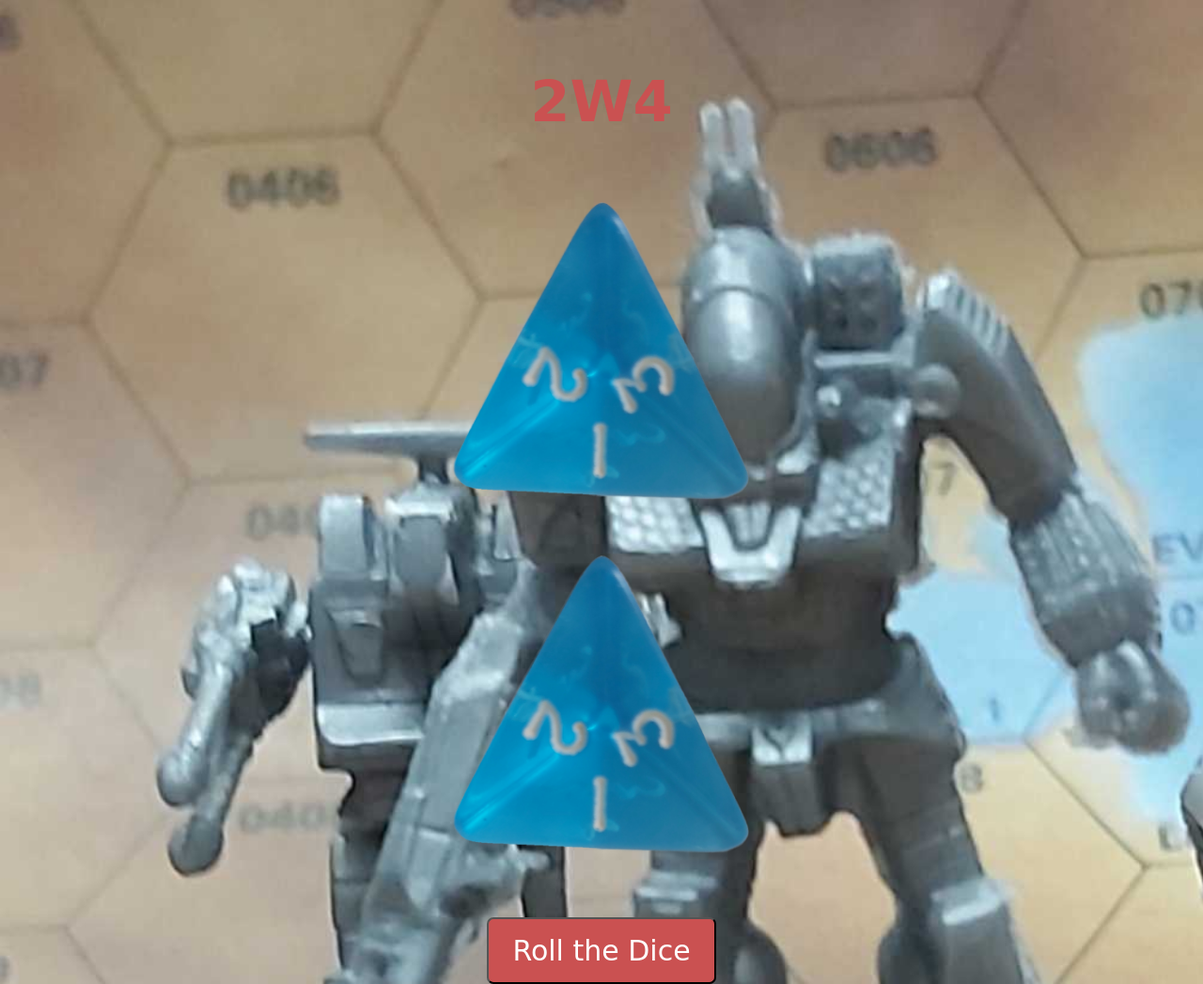
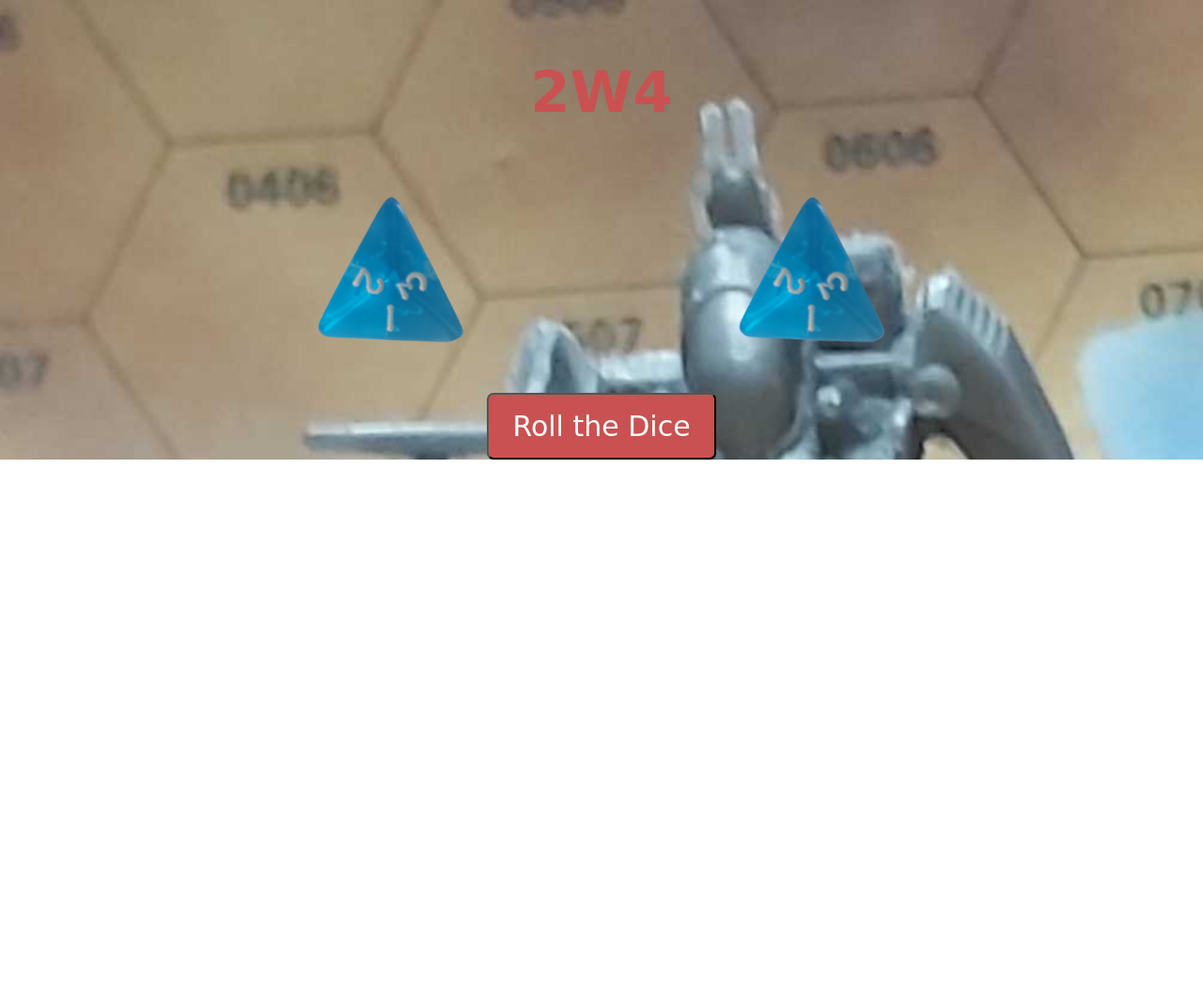
Before and after one commit to UweK17/RandomDice, a website: page index.html in a window 1280 px wide. Shown: the part 674-1721 px from the top of the page at 94% size. After the commit the page ends 1163 px from the top, so only its background shows below. Drawn offline with Linux system fonts and the light colour scheme.

Commit message:
2W4 in Row

```diff
--- a/index.html
+++ b/index.html
@@ -18,12 +18,14 @@
             </div>
 
             <div class="zweiW4">
-                <div class="dice">
-                    <p class="Player2">2W4</p>
-                    <img class="img2" src="./assets/Dice1.png">
-                </div>
-                <div class="dice">
-                    <img class="img2" src="./assets/Dice1.png">
+                <p class="Player2">2W4</p>
+                <div class="zweiW4Row">
+                    <div class="dice">
+                        <img class="img2" src="./assets/Dice1.png">
+                    </div>
+                    <div class="dice">
+                        <img class="img2" src="./assets/Dice1.png">
+                    </div>
                 </div>
             </div>
 
--- a/sass/_main.scss
+++ b/sass/_main.scss
@@ -9,6 +9,10 @@
 .zweiW4 {
     display: flex;
     flex-direction: column;
+}
+
+.zweiW4Row{
+    display: flex;
 }
 
 .dice {
```
Also changed, not shown: css/style.css, 1 other file.
